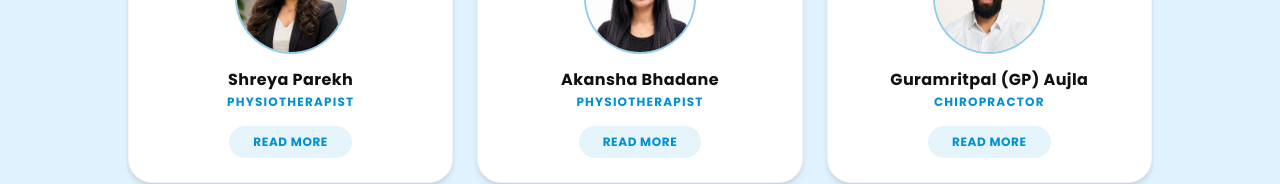
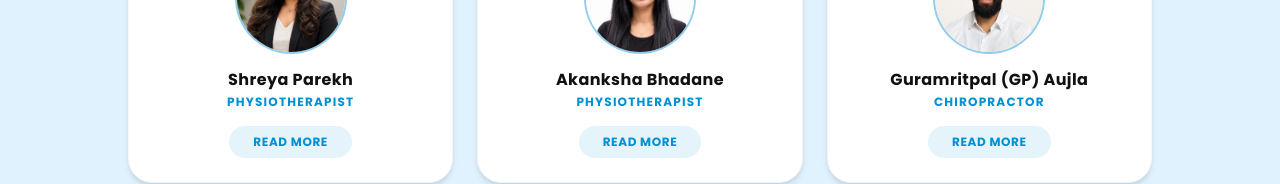
Before and after one commit to shaheertiger/Beachhealthbrampton, a React (Vite) app: page / in a window 1280 px wide. Shown: the part 4556-4740 px from the top of the page. Built offline with nearby package versions, Linux system fonts and the light colour scheme; a web font is replaced by a local one.

Commit message:
Fix spelling of Akanksha's name

```diff
--- a/src/components/Team.tsx
+++ b/src/components/Team.tsx
@@ -24,7 +24,7 @@ For Shreya, physiotherapy is about more than treating an injury—it is about he
 Outside the clinic, Shreya enjoys travelling, exploring art, and spending time socializing with friends, family, and the people around her. Her genuine empathy, patience, and commitment to her patients are reflected in the personalized care she provides to every individual she works with.`
   },
   {
-    name: 'Akansha Bhadane',
+    name: 'Akanksha Bhadane',
     role: 'Physiotherapist',
     image: '/akanksha.jpeg',
     imageClassName: 'object-bottom scale-[1.15] translate-y-3',
```
